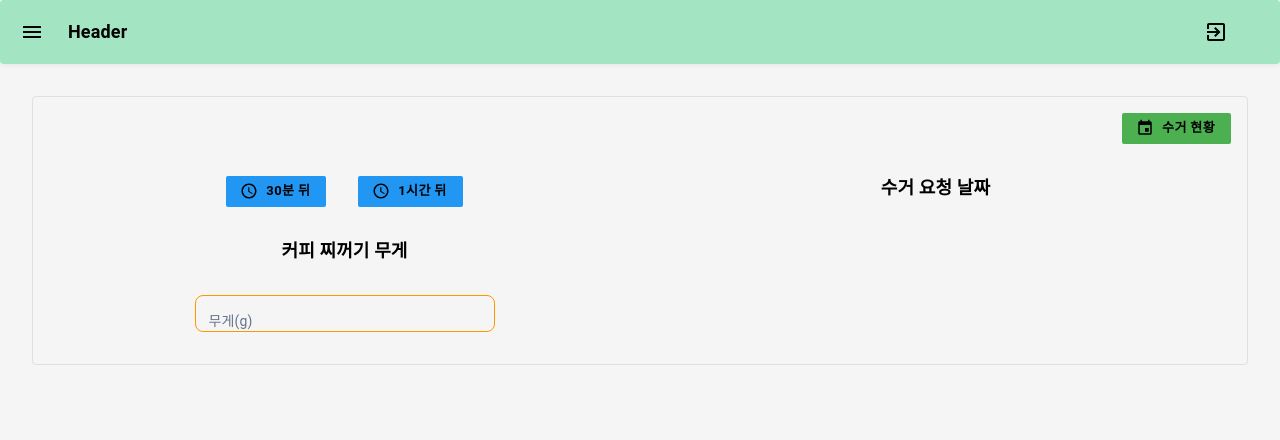
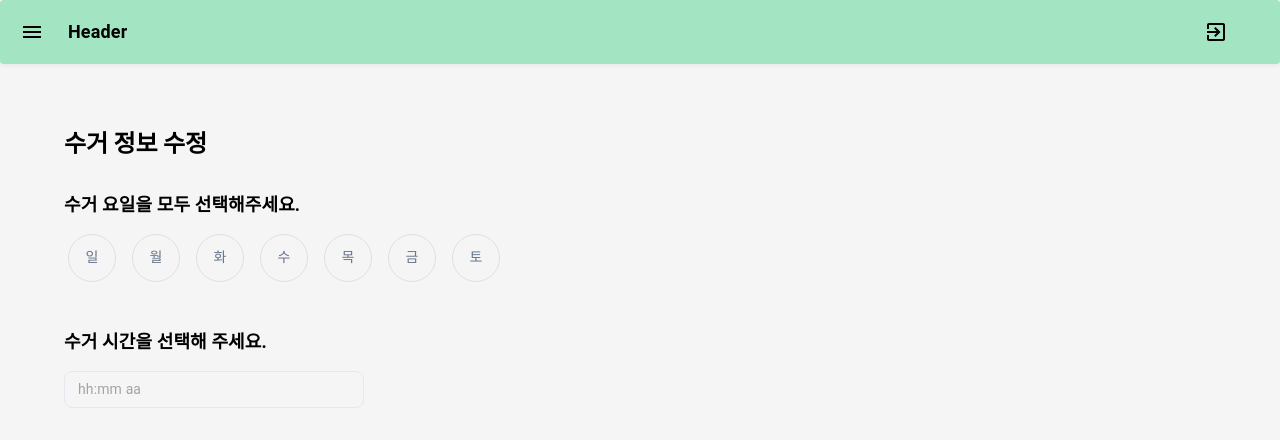
Before and after one commit to Goorm-11th-BeanUs/BeanUs-Web, a React (Vite) app in the folder client/: page /collect in a window 1280 px wide. Shown: the top 440 px of the page. Built offline with nearby package versions, Linux system fonts and the light colour scheme.

Commit message:
feat: LocalizationProvider, DayPicker 추가, 패키지 추가

```diff
--- a/client/package.json
+++ b/client/package.json
@@ -14,8 +14,10 @@
     "@emotion/styled": "^11.13.0",
     "@mui/icons-material": "^6.1.6",
     "@mui/material": "^6.1.6",
+    "@mui/x-date-pickers": "^7.22.0",
     "@reduxjs/toolkit": "^2.3.0",
     "axios": "^1.7.7",
+    "dayjs": "^1.11.13",
     "react": "^18.3.1",
     "react-dom": "^18.3.1",
     "react-query": "^3.39.3",
--- /dev/null
+++ b/client/src/components/common/DayPicker.tsx
@@ -0,0 +1,73 @@
+import { Box, IconButton, Typography } from '@mui/material'
+import { styled } from '@mui/material/styles'
+import React, { useState } from 'react'
+
+interface DayButtonProps {
+  selected: boolean
+}
+
+const DayButton = styled(IconButton, {
+  shouldForwardProp: prop => prop !== 'selected',
+})<DayButtonProps>(({ theme, selected }) => ({
+  width: 48,
+  height: 48,
+  borderRadius: '50%',
+  backgroundColor: selected ? theme.palette.primary.main : 'transparent',
+  border: `1px solid ${selected ? 'transparent' : theme.palette.grey[300]}`,
+  '&:hover': {
+    backgroundColor: selected ? theme.palette.primary.dark : theme.palette.grey[200],
+  },
+  margin: theme.spacing(0, 0.5),
+}))
+
+const StyledTypography = styled(Typography)<{ selected: boolean }>(({ theme, selected }) => ({
+  color: selected ? theme.palette.common.white : theme.palette.text.secondary,
+  fontSize: 14,
+}))
+
+interface DayPickerProps {
+  onChange?: (selectedDays: number[]) => void
+}
+
+const DayPicker: React.FC<DayPickerProps> = ({ onChange }) => {
+  const [selectedDays, setSelectedDays] = useState<number[]>([])
+
+  const days = [
+    { id: 0, label: '일' },
+    { id: 1, label: '월' },
+    { id: 2, label: '화' },
+    { id: 3, label: '수' },
+    { id: 4, label: '목' },
+    { id: 5, label: '금' },
+    { id: 6, label: '토' },
+  ]
+
+  const handleDayClick = (dayId: number) => {
+    const newSelectedDays = selectedDays.includes(dayId)
+      ? selectedDays.filter(id => id !== dayId)
+      : [...selectedDays, dayId]
+
+    setSelectedDays(newSelectedDays)
+    onChange?.(newSelectedDays)
+  }
+
+  return (
+    <Box>
+      <Box sx={{ display: 'flex', justifyContent: 'flex-start', gap: 1 }}>
+        {days.map(day => (
+          <DayButton
+            key={day.id}
+            selected={selectedDays.includes(day.id)}
+            onClick={() => handleDayClick(day.id)}
+          >
+            <StyledTypography selected={selectedDays.includes(day.id)}>
+              {day.label}
+            </StyledTypography>
+          </DayButton>
+        ))}
+      </Box>
+    </Box>
+  )
+}
+
+export default DayPicker
--- a/client/src/index.css
+++ b/client/src/index.css
@@ -1,6 +1,7 @@
 #root {
   min-height: 300px;
   margin: 0;
+  height: 100%;
 }
 
 /*#root .ql-container.ql-snow {*/
--- a/client/src/main.tsx
+++ b/client/src/main.tsx
@@ -1,4 +1,6 @@
 import { ThemeProvider } from '@mui/material/styles'
+import { AdapterDayjs } from '@mui/x-date-pickers/AdapterDayjs'
+import { LocalizationProvider } from '@mui/x-date-pickers/LocalizationProvider'
 import { StrictMode } from 'react'
 import { createRoot } from 'react-dom/client'
 import App from './App.tsx'
@@ -7,8 +9,10 @@ import { theme } from './theme/index.ts'
 
 createRoot(document.getElementById('root')!).render(
   <StrictMode>
-    <ThemeProvider theme={theme}>
-      <App />
-    </ThemeProvider>
+    <LocalizationProvider dateAdapter={AdapterDayjs}>
+      <ThemeProvider theme={theme}>
+        <App />
+      </ThemeProvider>
+    </LocalizationProvider>
   </StrictMode>
 )
--- a/client/src/page/collect/index.tsx
+++ b/client/src/page/collect/index.tsx
@@ -1,86 +1,45 @@
-import AccessTimeIcon from '@mui/icons-material/AccessTime'
-import EventIcon from '@mui/icons-material/Event'
-import { Box, Button, FormControl, TextField, Typography } from '@mui/material'
+import { Box, FormControl, Typography } from '@mui/material'
+import { TimePicker } from '@mui/x-date-pickers'
+import { useId, useState } from 'react'
+import DayPicker from '../../components/common/DayPicker'
+
+const initialState = {
+  cafe_id: '',
+  collect_days: [],
+  amount: 0,
+}
 
 const Collect = () => {
+  const [form, setForm] = useState({
+    ...initialState,
+    cafe_id: useId(),
+  })
+
+  console.log('Form:', form)
+
+  const handleDayChange = (selectedDays: number[]) => {
+    console.log('Selected days:', selectedDays)
+  }
+
   return (
-    <Box
-      display="flex"
-      flexDirection="column"
-      height="100%"
-      p={2}
-      sx={{ border: '1px solid #e0e0e0', borderRadius: '4px' }}
-    >
-      <Box margin="auto" width="100%" display="flex" justifyContent="flex-end" mb={2}>
-        <Button
-          variant="contained"
-          sx={{ backgroundColor: '#4caf50', '&:hover': { backgroundColor: '#388e3c' } }}
-          startIcon={<EventIcon />}
-        >
-          수거 현황
-        </Button>
+    <Box display="flex" flexDirection="column" height="100%" p={4} gap={4}>
+      <Box
+        margin="auto"
+        width="100%"
+        display="flex"
+        justifyContent="flex-start"
+        alignItems="center"
+      >
+        <Typography variant="h2">수거 정보 수정</Typography>
       </Box>
-      <Box display="flex" flex={1}>
-        <Box
-          display="flex"
-          flexDirection="column"
-          justifyContent="center"
-          alignItems="center"
-          height="100%"
-          width="50%"
-          sx={{ gap: 4, p: 2 }}
-        >
-          <Box display="flex" sx={{ gap: 4 }}>
-            <Button
-              variant="contained"
-              sx={{ backgroundColor: '#2196f3', '&:hover': { backgroundColor: '#1976d2' } }}
-              startIcon={<AccessTimeIcon />}
-            >
-              30분 뒤
-            </Button>
-            <Button
-              variant="contained"
-              sx={{ backgroundColor: '#2196f3', '&:hover': { backgroundColor: '#1976d2' } }}
-              startIcon={<AccessTimeIcon />}
-            >
-              1시간 뒤
-            </Button>
-          </Box>
-          <Box display="flex" sx={{ gap: 4 }} flexDirection="column" alignItems="center">
-            <Typography variant="h6">커피 찌꺼기 무게</Typography>
-            <FormControl required>
-              <TextField
-                id="conceptId"
-                type="number"
-                label="무게(g)"
-                sx={{
-                  '& .MuiOutlinedInput-root': {
-                    '& fieldset': {
-                      borderColor: '#ff9800',
-                    },
-                    '&:hover fieldset': {
-                      borderColor: '#fb8c00',
-                    },
-                    '&.Mui-focused fieldset': {
-                      borderColor: '#f57c00',
-                    },
-                  },
-                }}
-              />
-            </FormControl>
-          </Box>
-        </Box>
-        <Box
-          display="flex"
-          justifyContent="center"
-          alignItems="center"
-          height="100%"
-          width="50%"
-          p={2}
-        >
-          <Typography variant="h6">수거 요청 날짜</Typography>
-        </Box>
-      </Box>
+      <FormControl sx={{ display: 'flex', flexDirection: 'column', gap: 2 }}>
+        <Typography variant="h4">수거 요일을 모두 선택해주세요.</Typography>
+        <DayPicker onChange={handleDayChange} />
+      </FormControl>
+      <FormControl sx={{ display: 'flex', flexDirection: 'column', gap: 2 }}>
+        <Typography variant="h4">수거 시간을 선택해 주세요.</Typography>
+        <TimePicker onChange={newValue => console.log('Selected time:', newValue)} />
+      </FormControl>
     </Box>
   )
 }
```
Also changed, not shown: 1 other file (tests, documents, lock files or other folders).
